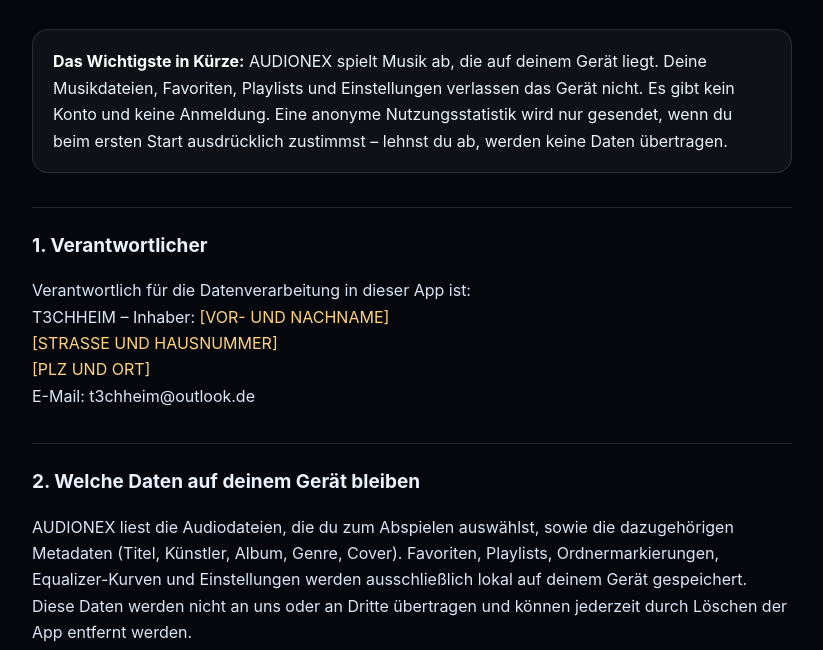
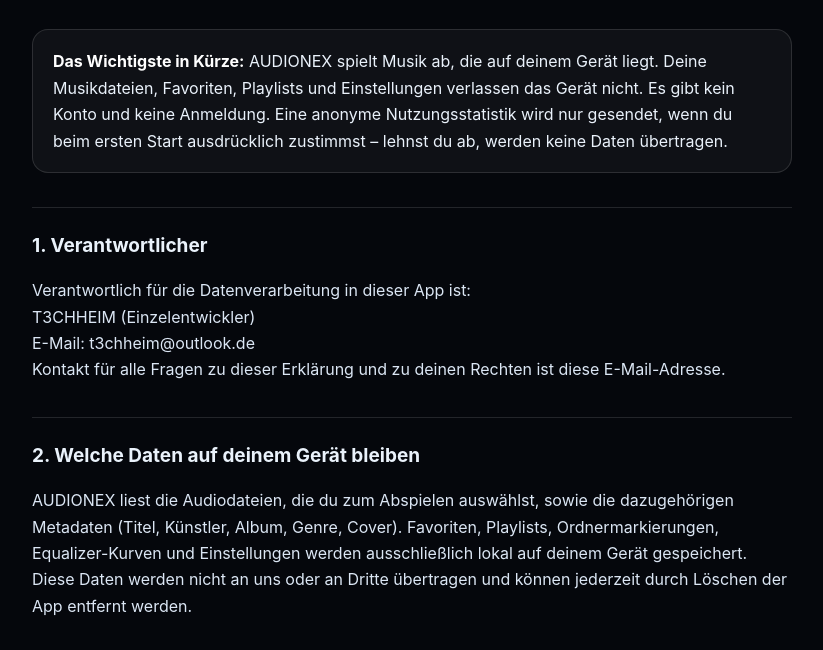
Before and after one commit to T3CHHEIM/audionex-privacy, a plain HTML site: page index.html in a window 1280 px wide. Shown: the part 137-787 px from the top of the page, without its empty margins (228-1051 px from the left). Drawn offline with Linux system fonts and the light colour scheme.

Commit message:
Add files via upload

```diff
--- a/index.html
+++ b/index.html
@@ -86,10 +86,10 @@
   <h2>1. Verantwortlicher</h2>
   <p>
     Verantwortlich für die Datenverarbeitung in dieser App ist:<br>
-    T3CHHEIM – Inhaber: <span class="placeholder">[VOR- UND NACHNAME]</span><br>
-    <span class="placeholder">[STRASSE UND HAUSNUMMER]</span><br>
-    <span class="placeholder">[PLZ UND ORT]</span><br>
-    E-Mail: t3chheim@outlook.de
+    T3CHHEIM (Einzelentwickler)<br>
+    E-Mail: t3chheim@outlook.de<br>
+    Kontakt für alle Fragen zu dieser Erklärung und zu deinen Rechten ist diese
+    E-Mail-Adresse.
   </p>
 
   <h2>2. Welche Daten auf deinem Gerät bleiben</h2>
```
